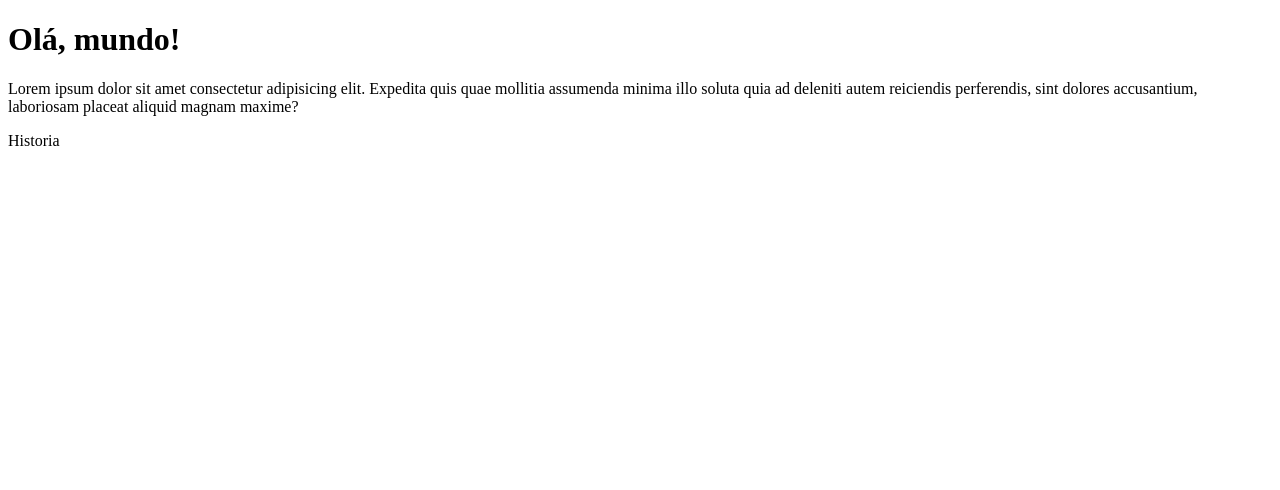
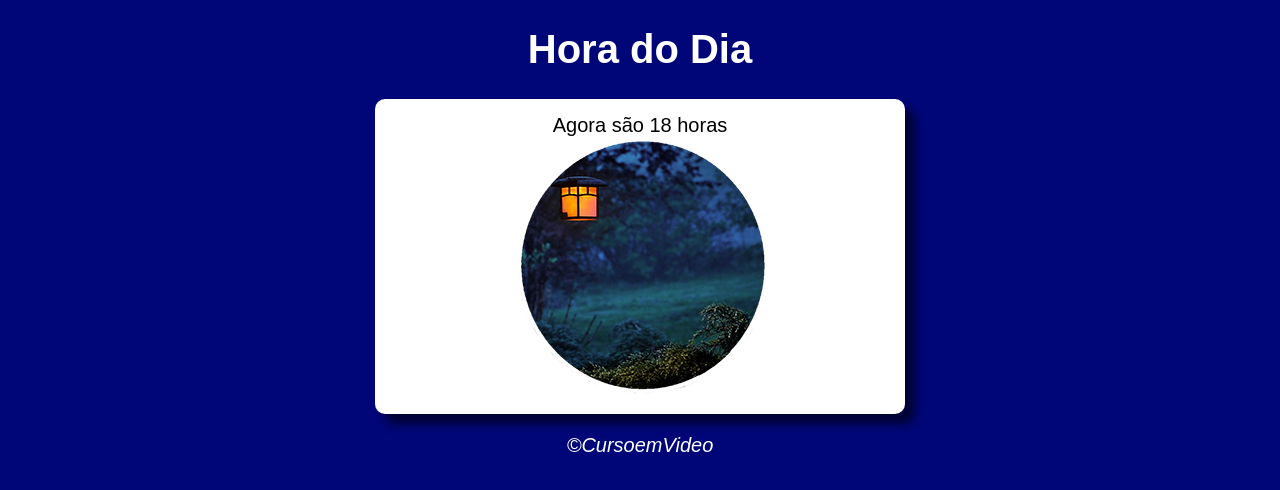
Before and after one commit to oclubedosdez/Projetos-de-teste, a plain HTML site: page site-exemplo/index.html in a window 1280 px wide. Drawn offline with Linux system fonts and the light colour scheme.

Commit message:
site teste remodulado

```diff
--- /dev/null
+++ b/site-exemplo/estilo.css
@@ -0,0 +1,28 @@
+body {
+    background: rgb(70, 142, 236);
+    font: normal 15pt Arial;
+}
+
+header {
+    color: white;
+    text-align: center;
+}
+
+section {
+    background: white;
+    border-radius: 10px;
+    padding: 15px;
+    width: 500px;
+    box-shadow: 10px 10px 10px rgba(0, 0, 0, 0.568);
+    margin: auto;
+}
+
+footer {
+    color: white;
+    text-align: center;
+    font-style: italic;
+}
+
+div {
+    text-align: center;
+}
--- a/site-exemplo/index.html
+++ b/site-exemplo/index.html
@@ -6,15 +6,25 @@
     <meta http-equiv="X-UA-Compatible" content="IE=edge">
     <meta name="viewport" content="width=device-width, initial-scale=1.0">
     <title>meu primeiro site em repositorio</title>
+    <link rel="stylesheet" href="estilo.css">
 </head>
 
-<body>
-    <h1>Olá, mundo!</h1>
-    <p>Lorem ipsum dolor sit amet consectetur adipisicing elit.
-        Expedita quis quae mollitia assumenda minima illo soluta
-        quia ad deleniti autem reiciendis perferendis, sint dolores
-        accusantium, laboriosam placeat aliquid magnam maxime?</p>
-    <p>Historia</p>
+<body onload="carregar()">
+    <header>
+        <h1>Hora do Dia</h1>
+    </header>
+    <section>
+        <div id="msg">
+            Aqui vai amensagem
+        </div>
+        <div>
+            <img id="imagem" src="/site-exemplo/img/fotomanha.png" alt="foto do dia">
+        </div>
+    </section>
+    <footer>
+        <p>&copy;CursoemVideo</p>
+    </footer>
+    <script src="script.js"></script>
 </body>
 
 </html>
--- /dev/null
+++ b/site-exemplo/script.js
@@ -0,0 +1,21 @@
+var data = new Date()
+var hora = 18 //data.getHours()
+var msg = document.getElementById('msg')
+var img = document.getElementById('imagem')
+msg.innerHTML = `Agora são ${hora} horas`
+
+function carregar() {
+    if (hora < 12) {
+        //bom dia
+        img.src = '/site-exemplo/img/fotomanha.png'
+        document.body.style.background = '#F5ED96'
+    } else if (hora < 18) {
+        //boa tarde
+        img.src = '/site-exemplo/img/fototarde.png'
+        document.body.style.background = '#F6AA01'
+    } else {
+        //boa noite
+        img.src = '/site-exemplo/img/fotonoite.png'
+        document.body.style.background = '#000677'
+    }
+}
```
Also changed, not shown: site-exemplo/img/fotomanha.png (added), site-exemplo/img/fotonoite.png (added), site-exemplo/img/fototarde.png (added).
